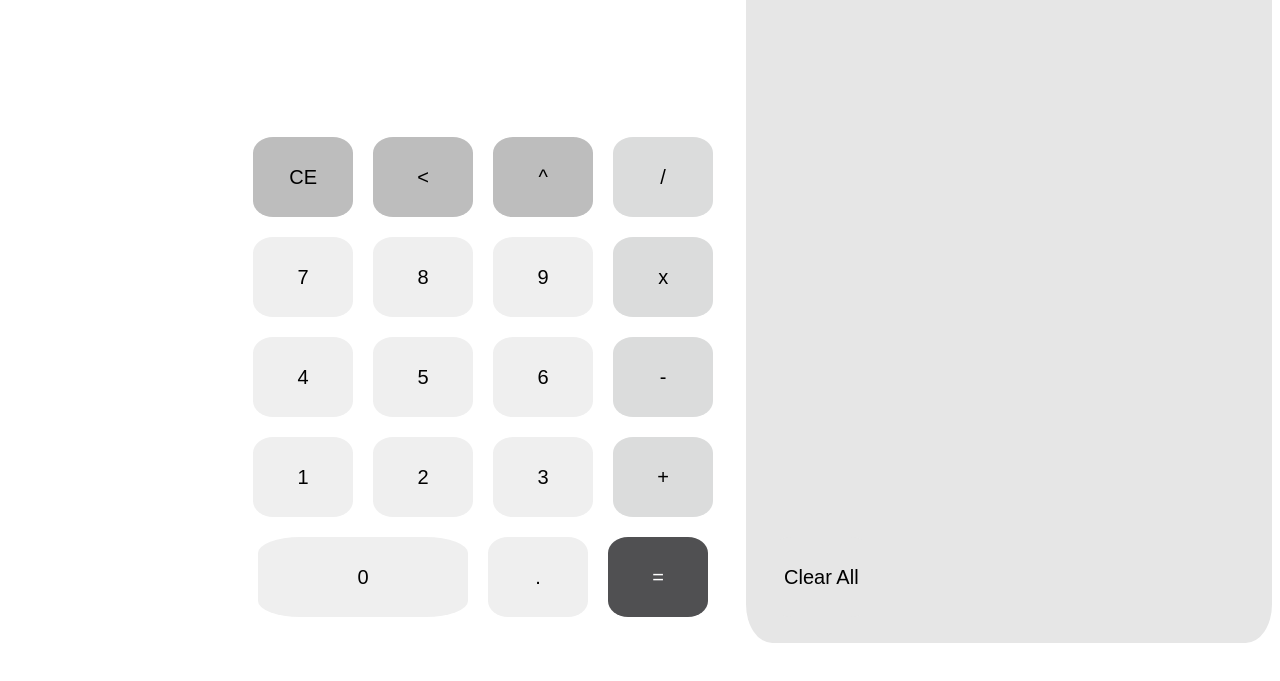
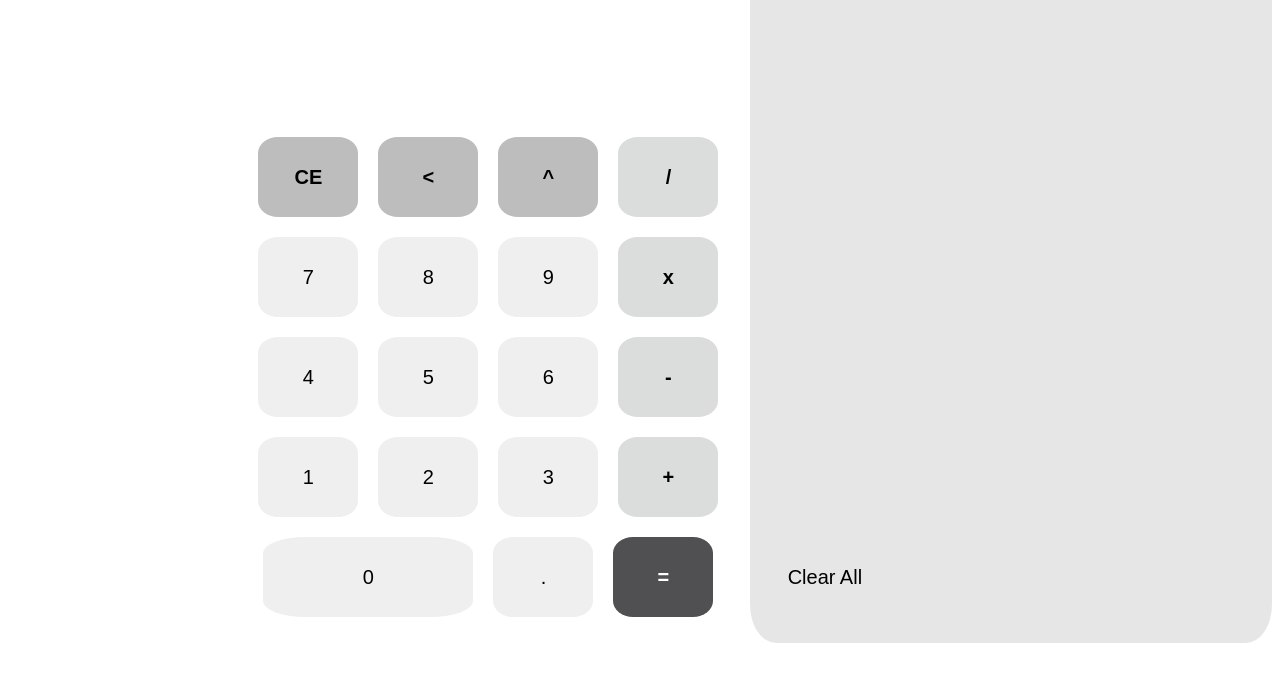
Before and after one commit to Ramirez-rz/Proyecto1Calculadora, a plain HTML site: page index.html in a window 1280 px wide. Shown: the part 136-817 px from the top of the page. Drawn offline with Linux system fonts and the light colour scheme.

Commit message:
Gurdado PreDiseñoCompleto

```diff
--- a/index.html
+++ b/index.html
@@ -8,7 +8,7 @@
 </head>
 <body>
     <div class="mega-container">
-            <h1 class="tytext"> THE <br>CALCULATOR </h1>
+            <h1 class="tytext"> <b>THE <br>CALCULATOR </h1></b>
             <div class="main-container colorback">
 
                 <div class="main-screen screentext tytext" id="screen1"> </div>
@@ -16,40 +16,40 @@
 
 
                 <div class="btn-container">
-                    <button class="btn color2 tytext" onclick="handleClick('CE')">CE
+                    <button class="btn color2 tytext" style="font-weight: bold" onclick="handleClick('CE')">CE
                     </button>
-                    <button class="btn color2 tytext" onclick="handleClick('<')"><
+                    <button class="btn color2 tytext" style="font-weight: bold" onclick="handleClick('<')"><
                     </button>
-                    <button class="btn color2 tytext" onclick="handleClick('^')">^
+                    <button class="btn color2 tytext" style="font-weight: bold" onclick="handleClick('^')">^
                     </button>
-                    <button class="btn color3 tytext" onclick="handleClick('/')">/</button>
+                    <button class="btn color3 tytext" style="font-weight: bold" onclick="handleClick('/')">/</button>
                 </div>
 
                 <div class="btn-container">
                     <button class="btn tytext" onclick="handleClick(7)">7</button>
                     <button class="btn tytext" onclick="handleClick(8)">8</button>
                     <button class="btn tytext" onclick="handleClick(9)">9</button>
-                    <button class="btn color3 tytext" onclick="handleClick('x')">x</button>
+                    <button class="btn color3 tytext" style="font-weight: bold"  onclick="handleClick('x')">x</button>
                 </div>
 
                 <div class="btn-container">
                     <button class="btn tytext" onclick="handleClick(4)">4</button>
                     <button class="btn tytext" onclick="handleClick(5)">5</button>
                     <button class="btn tytext" onclick="handleClick(6)">6</button>
-                    <button class="btn color3 tytext" onclick="handleClick('-')">-</button>
+                    <button class="btn color3 tytext" style="font-weight: bold" onclick="handleClick('-')">-</button>
                 </div>
 
                 <div class="btn-container">
                     <button class="btn tytext" onclick="handleClick(1)">1</button>
                     <button class="btn tytext" onclick="handleClick(2)">2</button>
                     <button class="btn tytext" onclick="handleClick(3)">3</button>
-                    <button class="btn color3 tytext" onclick="handleClick('+')">+</button>
+                    <button class="btn color3 tytext" style="font-weight: bold" onclick="handleClick('+')">+</button>
                 </div>
 
                 <div class="btn-container">
                     <button class="btn2 tytext" onclick="handleClick('0')">0</button>
                     <button class="btn tytext" onclick="handleClick('.')">.</button>
-                    <button class="btn color tytext" onclick="calculate()">=
+                    <button class="btn color tytext" style="font-weight: bold" onclick="calculate()">=
                     </button>
                 </div>
 
```
